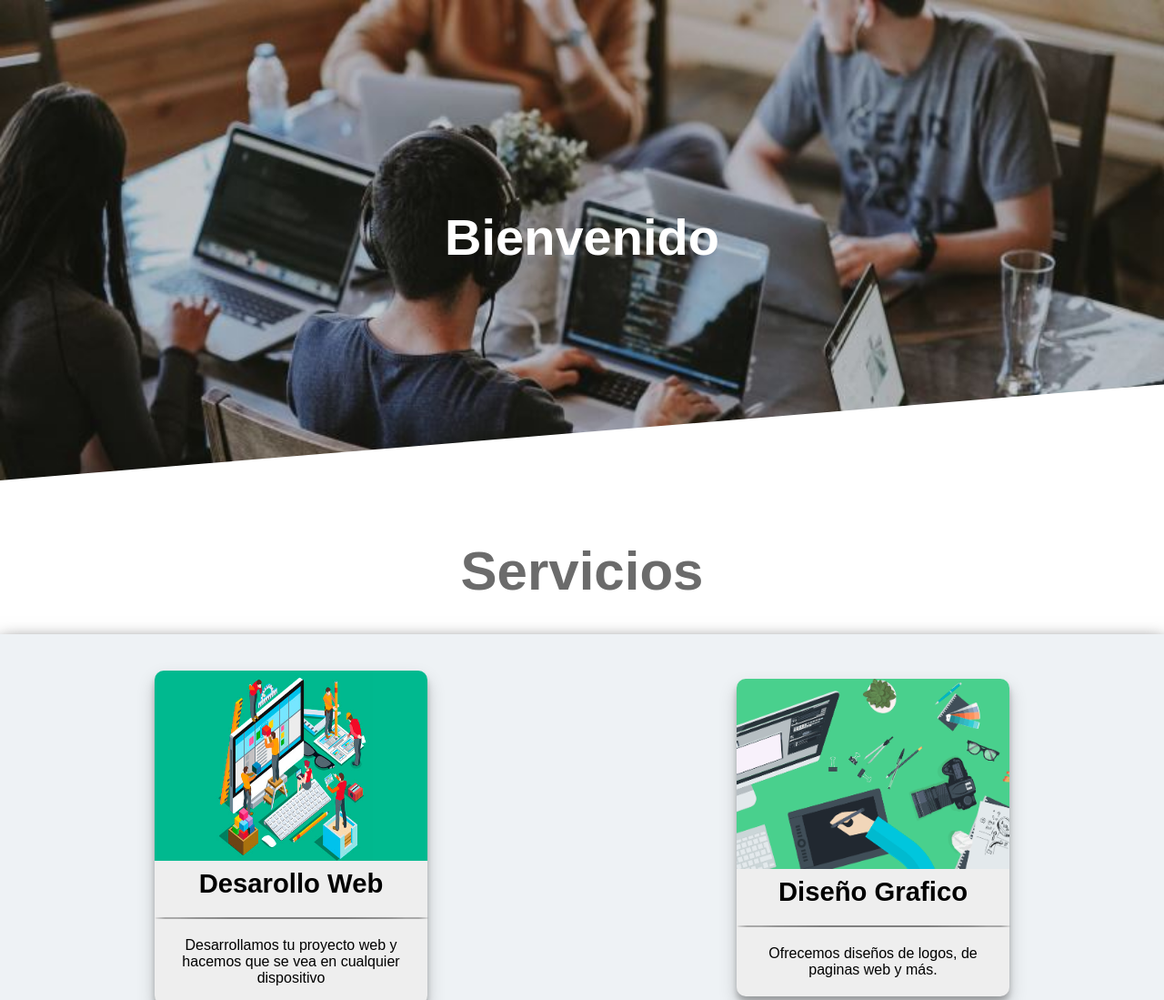
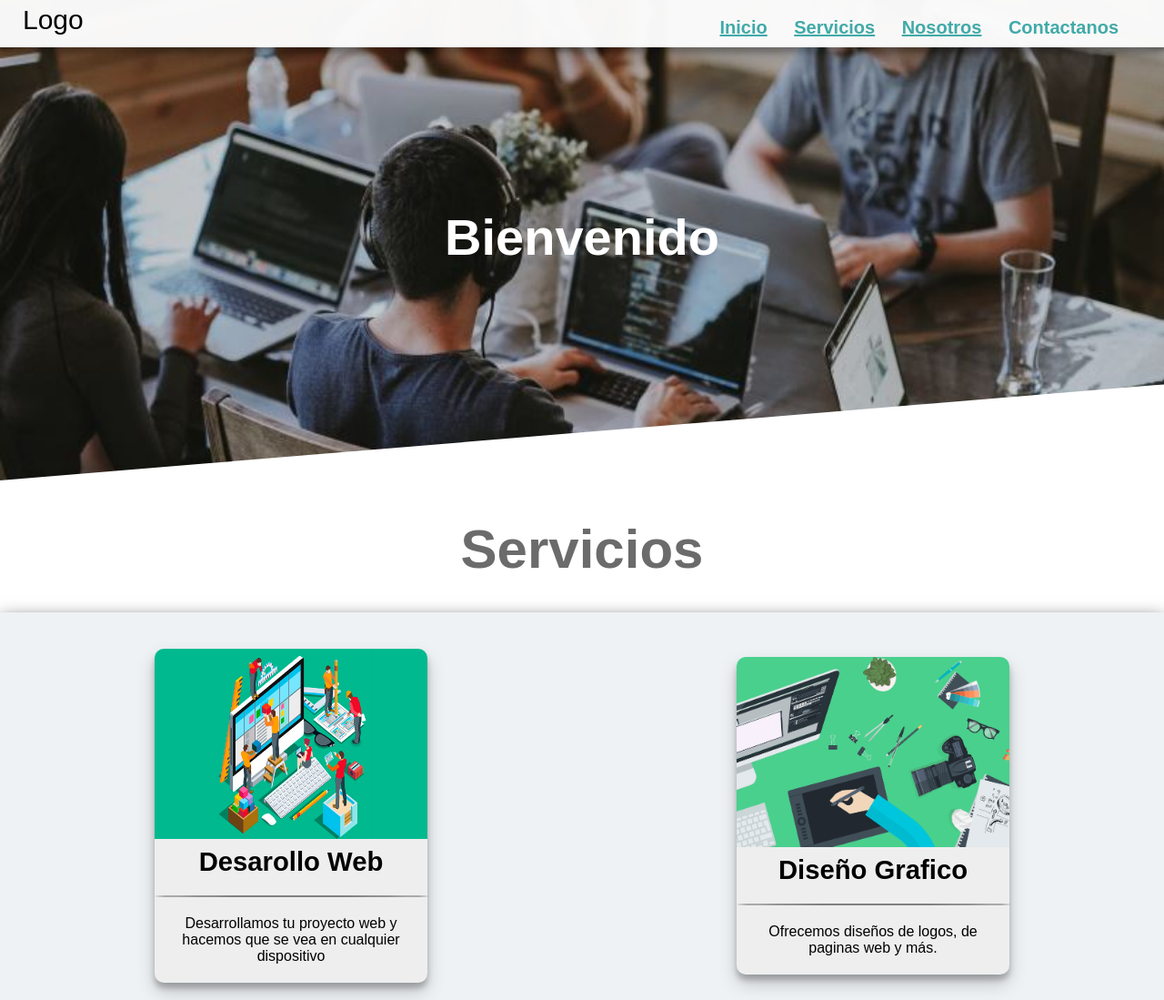
Before and after one commit to joselpadronc/primera-pagina, a plain HTML site: page index.html in a window 1280 px wide. Shown: the top 1099 px of the page at 91% size. Drawn offline with Linux system fonts and the light colour scheme.

```diff
--- a/css/styles.css
+++ b/css/styles.css
@@ -11,6 +11,7 @@ hr{
 }
 /*------ Header --------*/
 .wrapper{
+  z-index:1;
   background: #fbfbfbfa;
   position: fixed;
   width: 100%;
@@ -77,8 +78,9 @@ hr{
   background: #fff;
 }
 .titulo h1{
-  margin-top: 300px;
+  margin-top: 236px;
   margin-bottom: -200px;
+  padding-top: 40px;
   text-align: center;
   font-size: 60px;
   font-weight: 900;
```
